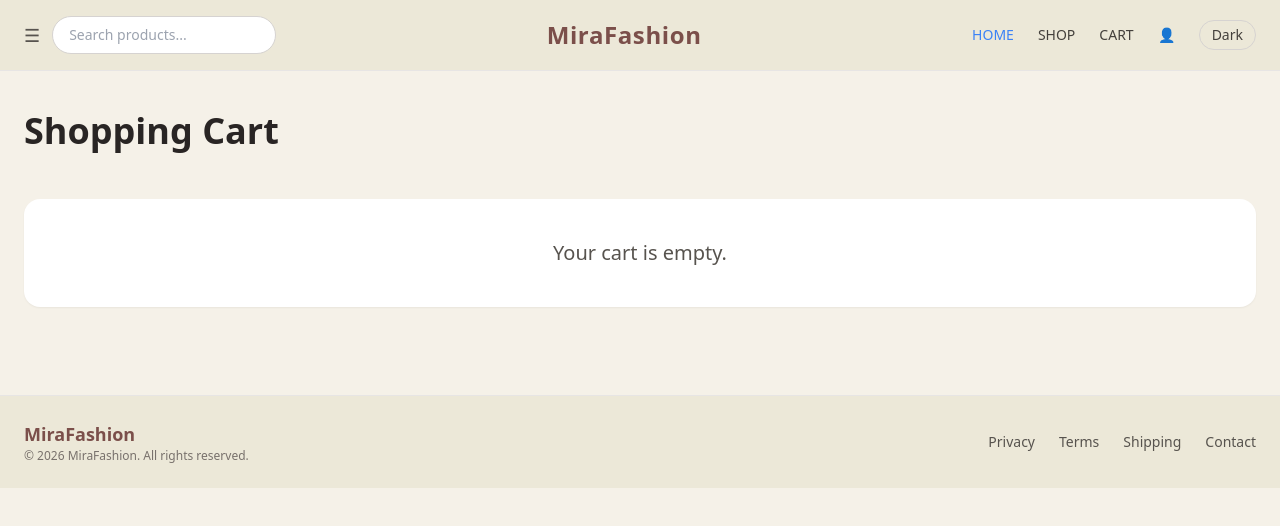
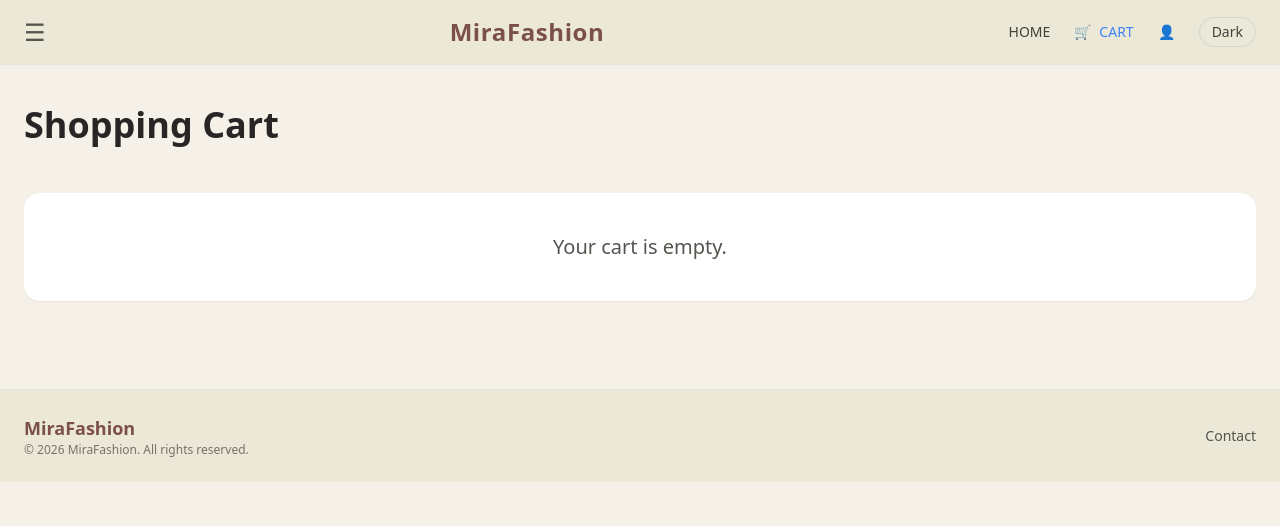
Before and after one commit to Nipuni-Liyange/my-spa-app, a Vue app: page /cart in a window 1280 px wide. Shown: the top 526 px of the page. Built offline with nearby package versions, Linux system fonts and the light colour scheme.

Commit message:
Improve home page search and update header behavior

```diff
--- a/src/components/auth/LoginForm.vue
+++ b/src/components/auth/LoginForm.vue
@@ -39,7 +39,7 @@ async function handleLogin() {
         <input
           v-model="username"
           type="text"
-          placeholder="Enter your username"
+          placeholder="Enter DummyJSON username"
           class="w-full rounded-xl border border-stone-300 px-4 py-3 outline-none transition focus:border-[#9b7a5a]"
         />
       </div>
@@ -51,7 +51,7 @@ async function handleLogin() {
         <input
           v-model="password"
           type="password"
-          placeholder="Enter your password"
+          placeholder="Enter password"
           class="w-full rounded-xl border border-stone-300 px-4 py-3 outline-none transition focus:border-[#9b7a5a]"
         />
       </div>
@@ -70,7 +70,7 @@ async function handleLogin() {
     </form>
 
     <div class="mt-8 text-center text-sm text-stone-500">
-      Demo fashion login page
+      After login, the header will show Log Out.
     </div>
   </div>
 </template>
--- a/src/components/home/CategoryList.vue
+++ b/src/components/home/CategoryList.vue
@@ -1,6 +1,7 @@
 <script setup lang="ts">
 defineProps<{
   selectedCategory: string
+  categoryImages: Record<string, string>
 }>()
 
 const emit = defineEmits<{
@@ -20,13 +21,20 @@ const categories = ['Clothes', 'Footwear', 'Others']
         class="flex flex-col items-center"
       >
         <div
-          class="h-20 w-20 rounded-full border transition"
+          class="h-24 w-24 overflow-hidden rounded-full border transition"
           :class="
             selectedCategory === category
               ? 'border-[#9b5d52] bg-[#e6dcc8]'
               : 'border-stone-200 bg-stone-100 dark:border-stone-700 dark:bg-[#2d2824]'
           "
-        ></div>
+        >
+          <img
+            v-if="categoryImages[category]"
+            :src="categoryImages[category]"
+            :alt="category"
+            class="h-full w-full object-cover"
+          />
+        </div>
         <p class="mt-3 text-sm text-stone-700 dark:text-stone-200">{{ category }}</p>
       </button>
     </div>
--- a/src/components/layout/AppFooter.vue
+++ b/src/components/layout/AppFooter.vue
@@ -1,17 +1,35 @@
+<script setup lang="ts">
+import { ref } from 'vue'
+
+const showContact = ref(false)
+</script>
 
 <template>
-  <footer class="mt-12 border-t border-stone-200 bg-[#ece8d8]">
-    <div class="mx-auto flex max-w-7xl items-center justify-between px-6 py-6">
-      <div>
-        <h3 class="text-lg font-semibold text-[#7b4f4a]">MiraFashion</h3>
-        <p class="text-xs text-stone-500">© 2026 MiraFashion. All rights reserved.</p>
+  <footer class="mt-12 border-t border-stone-200 bg-[#ece8d8] dark:border-stone-700 dark:bg-[#1f1b18]">
+    <div class="mx-auto max-w-7xl px-6 py-6">
+      <div class="flex items-center justify-between">
+        <div>
+          <h3 class="text-lg font-semibold text-[#7b4f4a] dark:text-[#e0c9b2]">MiraFashion</h3>
+          <p class="text-xs text-stone-500 dark:text-stone-300">
+            © 2026 MiraFashion. All rights reserved.
+          </p>
+        </div>
+
+        <button
+          @click="showContact = !showContact"
+          class="text-sm text-stone-600 hover:text-[#9b5d52] dark:text-stone-300"
+        >
+          Contact
+        </button>
       </div>
 
-      <div class="flex gap-6 text-sm text-stone-600">
-        <a href="/">Privacy</a>
-        <a href="/">Terms</a>
-        <a href="/">Shipping</a>
-        <a href="/">Contact</a>
+      <div
+        v-if="showContact"
+        class="mt-4 rounded-xl border border-stone-200 bg-white p-4 text-sm text-stone-700 shadow-sm dark:border-stone-700 dark:bg-[#2d2824] dark:text-stone-200"
+      >
+        <p><strong>Phone:</strong> +94 77 123 4567</p>
+        <p><strong>Email:</strong> mirafashion.store@gmail.com</p>
+        <p><strong>Facebook:</strong> MiraFashion Official</p>
       </div>
     </div>
   </footer>
--- a/src/components/layout/AppHeader.vue
+++ b/src/components/layout/AppHeader.vue
@@ -1,8 +1,10 @@
 <script setup lang="ts">
 defineProps<{
-  searchTerm: string
+  searchTerm?: string
   darkMode: boolean
   menuOpen: boolean
+  currentPage?: 'home' | 'cart' | 'login'
+  showSearch?: boolean
 }>()
 
 const emit = defineEmits<{
@@ -18,20 +20,21 @@ const emit = defineEmits<{
   >
     <div class="mx-auto max-w-7xl px-6 py-4">
       <div class="flex items-center justify-between gap-4">
-        <div class="flex items-center gap-3">
+        <div class="flex items-center gap-4">
           <button
-            class="text-lg text-stone-600 dark:text-stone-200"
+            class="text-2xl text-stone-600 dark:text-stone-200"
             @click="emit('toggle-menu')"
           >
             ☰
           </button>
 
           <input
-            :value="searchTerm"
+            v-if="showSearch !== false"
+            :value="searchTerm || ''"
             @input="emit('update:searchTerm', ($event.target as HTMLInputElement).value)"
             type="text"
             placeholder="Search products..."
-            class="w-56 rounded-full border border-stone-300 bg-white px-4 py-2 text-sm outline-none dark:border-stone-600 dark:bg-[#2d2824] dark:text-white"
+            class="w-64 rounded-full border border-stone-300 bg-white px-5 py-3 text-sm text-stone-700 outline-none transition focus:border-[#9b7a5a] dark:border-stone-600 dark:bg-[#2d2824] dark:text-white"
           />
         </div>
 
@@ -40,10 +43,24 @@ const emit = defineEmits<{
         </h1>
 
         <nav class="flex items-center gap-6 text-sm text-stone-700 dark:text-stone-200">
-          <a href="/" class="text-blue-500">HOME</a>
-          <a href="/">SHOP</a>
-          <a href="/cart">CART</a>
+          <a
+            href="/"
+            :class="currentPage === 'home' ? 'text-blue-500' : 'text-stone-700 dark:text-stone-200'"
+          >
+            HOME
+          </a>
+
+          <a
+            href="/cart"
+            class="flex items-center gap-2"
+            :class="currentPage === 'cart' ? 'text-blue-500' : 'text-stone-700 dark:text-stone-200'"
+          >
+            <span>🛒</span>
+            <span>CART</span>
+          </a>
+
           <a href="/login">👤</a>
+
           <button
             @click="emit('toggle-dark')"
             class="rounded-full border border-stone-300 px-3 py-1 dark:border-stone-600"
@@ -57,7 +74,7 @@ const emit = defineEmits<{
         v-if="menuOpen"
         class="mt-4 rounded-xl border border-stone-200 bg-white p-4 text-sm shadow dark:border-stone-700 dark:bg-[#2d2824] dark:text-white"
       >
-        <div class="flex flex-col gap-3">
+        <div class="flex flex-col gap-2">
           <a href="/">Home</a>
           <a href="/cart">Cart</a>
           <a href="/login">Login</a>
--- a/src/views/CartView.vue
+++ b/src/views/CartView.vue
@@ -1,4 +1,5 @@
 <script setup lang="ts">
+import { ref, watch } from 'vue'
 import AppHeader from '../components/layout/AppHeader.vue'
 import AppFooter from '../components/layout/AppFooter.vue'
 import CartItem from '../components/cart/CartItem.vue'
@@ -6,14 +7,41 @@ import CartSummary from '../components/cart/CartSummary.vue'
 import { useCartStore } from '../stores/cart'
 
 const cartStore = useCartStore()
+
+const darkMode = ref(localStorage.getItem('darkMode') === 'true')
+const menuOpen = ref(false)
+
+watch(
+  darkMode,
+  (value) => {
+    document.documentElement.classList.toggle('dark', value)
+    localStorage.setItem('darkMode', String(value))
+  },
+  { immediate: true }
+)
+
+function toggleDark() {
+  darkMode.value = !darkMode.value
+}
+
+function toggleMenu() {
+  menuOpen.value = !menuOpen.value
+}
 </script>
 
 <template>
-  <div class="min-h-screen bg-[#f5f1e8]">
-    <AppHeader />
+  <div class="min-h-screen bg-[#f5f1e8] dark:bg-[#181512]">
+    <AppHeader
+      :dark-mode="darkMode"
+      :menu-open="menuOpen"
+      current-page="cart"
+      :show-search="false"
+      @toggle-dark="toggleDark"
+      @toggle-menu="toggleMenu"
+    />
 
     <main class="mx-auto max-w-7xl px-6 py-10">
-      <h1 class="text-4xl font-semibold text-stone-800">Shopping Cart</h1>
+      <h1 class="text-4xl font-semibold text-stone-800 dark:text-white">Shopping Cart</h1>
 
       <div
         v-if="cartStore.cart.length > 0"
@@ -32,9 +60,9 @@ const cartStore = useCartStore()
 
       <div
         v-else
-        class="mt-12 rounded-2xl bg-white p-10 text-center shadow-sm"
+        class="mt-12 rounded-2xl bg-white p-10 text-center shadow-sm dark:bg-[#241f1b]"
       >
-        <p class="text-xl text-stone-600">Your cart is empty.</p>
+        <p class="text-xl text-stone-600 dark:text-stone-300">Your cart is empty.</p>
       </div>
     </main>
 
--- a/src/views/ProductView.vue
+++ b/src/views/ProductView.vue
@@ -1,5 +1,5 @@
 <script setup lang="ts">
-import { onMounted, ref } from 'vue'
+import { onMounted, ref, watch } from 'vue'
 import { useRoute, useRouter } from 'vue-router'
 import { fetchProductById } from '../services/productService'
 import { useCartStore } from '../stores/cart'
@@ -12,6 +12,17 @@ const cartStore = useCartStore()
 const product = ref<Product | null>(null)
 const loading = ref(false)
 const error = ref('')
+const addedMessage = ref('')
+
+const darkMode = ref(localStorage.getItem('darkMode') === 'true')
+
+watch(
+  darkMode,
+  (value) => {
+    document.documentElement.classList.toggle('dark', value)
+  },
+  { immediate: true }
+)
 
 onMounted(async () => {
   try {
@@ -28,7 +39,10 @@ onMounted(async () => {
 function handleAddToCart() {
   if (product.value) {
     cartStore.addToCart(product.value)
-    alert('Added to cart!')
+    addedMessage.value = 'Product added to cart successfully.'
+    setTimeout(() => {
+      addedMessage.value = ''
+    }, 2000)
   }
 }
 
@@ -39,13 +53,20 @@ function goBack() {
 
 <template>
   <div class="min-h-screen bg-[#f5f1e8] p-6 dark:bg-[#181512]">
-    <div class="mx-auto mb-6 max-w-5xl">
+    <div class="mx-auto mb-6 flex max-w-5xl items-center justify-between">
       <button
         @click="goBack"
         class="rounded-full border border-stone-300 px-4 py-2 text-sm text-stone-700 dark:border-stone-600 dark:text-white"
       >
         ← Back
       </button>
+
+      <p
+        v-if="addedMessage"
+        class="rounded-full bg-green-100 px-4 py-2 text-sm text-green-700 dark:bg-green-900/40 dark:text-green-300"
+      >
+        {{ addedMessage }}
+      </p>
     </div>
 
     <p v-if="loading" class="dark:text-white">Loading product...</p>
```
Also changed, not shown: src/views/HomeView.vue (+49 -11 lines).
